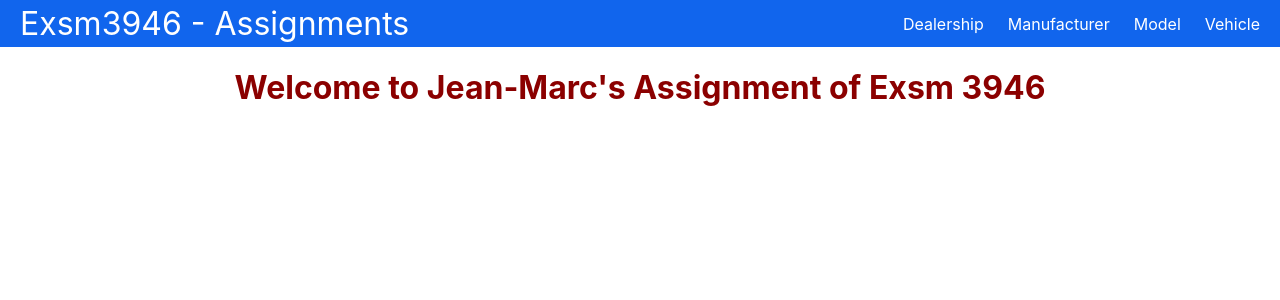
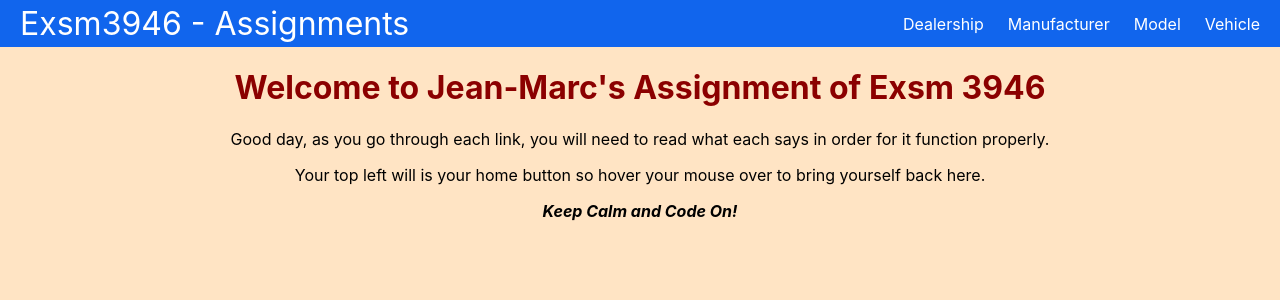
Before and after one commit to JMDelisle/Exsm3946, a React (Create React App) app in the folder EXSM3946_Assignment/exsm3946_assignment_frontend/: page / in a window 1280 px wide. Shown: the top 300 px of the page. Built offline with nearby package versions, Linux system fonts and the light colour scheme.

Commit message:
Did a few changes, added css, some readme.md

```diff
--- a/EXSM3946_Assignment/exsm3946_assignment_frontend/src/App.js
+++ b/EXSM3946_Assignment/exsm3946_assignment_frontend/src/App.js
@@ -22,5 +22,4 @@ function App() {
         </>
     )
 }
-
 export default App
--- a/EXSM3946_Assignment/exsm3946_assignment_frontend/src/index.js
+++ b/EXSM3946_Assignment/exsm3946_assignment_frontend/src/index.js
@@ -1,9 +1,10 @@
-import React from "react"
-import ReactDOM from "react-dom/client"
-import App from "./App"
-import "./styles.css"
+import React from "react";
+import ReactDOM from "react-dom/client";
+import App from "./App";
+import "./styles.css";
 import './index.css';
-import { BrowserRouter } from "react-router-dom"
+import { BrowserRouter } from "react-router-dom";
+import reportWebVitals from './reportWebVitals';
 
 const root = ReactDOM.createRoot(document.getElementById("root"))
 root.render(
@@ -17,4 +18,4 @@ root.render(
 // If you want to start measuring performance in your app, pass a function
 // to log results (for example: reportWebVitals(console.log))
 // or send to an analytics endpoint. Learn more: https://bit.ly/CRA-vitals
-//reportWebVitals();
+reportWebVitals();
--- a/EXSM3946_Assignment/exsm3946_assignment_frontend/src/pages/Dealership.js
+++ b/EXSM3946_Assignment/exsm3946_assignment_frontend/src/pages/Dealership.js
@@ -46,7 +46,7 @@ export default class Dealership extends Component {
                 <p>There are currently {this.state.count} items stored in the server's cache.</p>
                 {contents}
 
-                <input value={this.state.id} onChange={(event) => { this.setState({ id: event.target.value }); }} type="text" placeholder="ID only on delete" /><br />
+                {/*<input value={this.state.id} onChange={(event) => { this.setState({ id: event.target.value }); }} type="text" placeholder="ID only on delete" /><br />*/}
                 <input value={this.state.name} onChange={(event) => { this.setState({ name: event.target.value }); }} type="text" placeholder="Dealership Name" /><br />
                 <input value={this.state.manufacturerID} onChange={(event) => { this.setState({ manufacturerID: event.target.value }); }} type="text" placeholder="Manufacturer ID" /><br />
                 <input value={this.state.address} onChange={(event) => { this.setState({ address: event.target.value }); }} type="text" placeholder="Address" /><br />
@@ -68,7 +68,10 @@ export default class Dealership extends Component {
                 }>Refresh</button>
 
                 <button onClick={(() => { this.setState({ loading: true }); this.addName(); }).bind(this)}>Add </button>
+                {/*<button onClick="document.getElementById('myInput').value = ''">Clear </button>*/}
+
             </div>
+
         );
         // Thread A ends.
     }
--- a/EXSM3946_Assignment/exsm3946_assignment_frontend/src/pages/Home.js
+++ b/EXSM3946_Assignment/exsm3946_assignment_frontend/src/pages/Home.js
@@ -1,8 +1,10 @@
 export default function Home() {
     return (
         <div>
-            <h1>Welcome to Jean-Marc's Assignment of Exsm 3946</h1>
-        {/*    <img src={'public/images/coolbackgroiund.png} />*/}
+            <h1 >Welcome to Jean-Marc's Assignment of Exsm 3946</h1>
+            <p className="homepage"> Good day, as you go through each link, you will need to read what each says in order for it function properly.</p>
+            <p>Your top left will is your home button so hover your mouse over to bring yourself back here.</p>
+            <p><b><i>Keep Calm and Code On!</i></b></p>
         </div>
     )
 }
--- a/EXSM3946_Assignment/exsm3946_assignment_frontend/src/pages/Model.js
+++ b/EXSM3946_Assignment/exsm3946_assignment_frontend/src/pages/Model.js
@@ -44,7 +44,7 @@ export default class Model extends Component {
                 {contents}
 
 
-                <input value={this.state.id} onChange={(event) => { this.setState({ id: event.target.value }); }} type="text" placeholder="ID " /><br />
+                {/*<input value={this.state.id} onChange={(event) => { this.setState({ id: event.target.value }); }} type="text" placeholder="ID " /><br />*/}
                 <input value={this.state.manufacturerID} onChange={(event) => { this.setState({ manufacturerID: event.target.value }); }} type="text" placeholder="Manufacturer ID" /><br />
                 <input value={this.state.name} onChange={(event) => { this.setState({ name: event.target.value }); }} type="text" placeholder="Model Name" /><br />
                 <button onClick={(() => {
--- a/EXSM3946_Assignment/exsm3946_assignment_frontend/src/pages/Vehicle.js
+++ b/EXSM3946_Assignment/exsm3946_assignment_frontend/src/pages/Vehicle.js
@@ -45,8 +45,7 @@ export default class Vehicle extends Component {
             <div>
                 <h1 className="title" id="tabelLabel" >Vehicle Informations </h1>
                 <h3>Must corrolate with Swagger or Postman to find the determine value!!</h3>
-                <p><span>Please make sure to fill in the blanks accordingly.</span></p>
-                <p>When you want to delete, only have the VIN# in of which you want to delete.</p>
+                <p><span>Please make sure to fill in the blanks accordingly. When you want to delete, only have the VIN# in of which you want to delete.</span></p>
                 <p>There are currently {this.state.count} items stored in the server's cache.</p>
                 {contents}
 
--- a/EXSM3946_Assignment/exsm3946_assignment_frontend/src/styles.css
+++ b/EXSM3946_Assignment/exsm3946_assignment_frontend/src/styles.css
@@ -4,6 +4,7 @@
 
 body {
     margin: 0;
+    background-color: bisque;
 }
 
 h1 {
@@ -66,3 +67,7 @@ ol, li {
 span {
     color: red;
 }
+
+.homepage {
+    background-color: bisque;
+}
```
Also changed, not shown: 1 other file (tests, documents, lock files or other folders).
